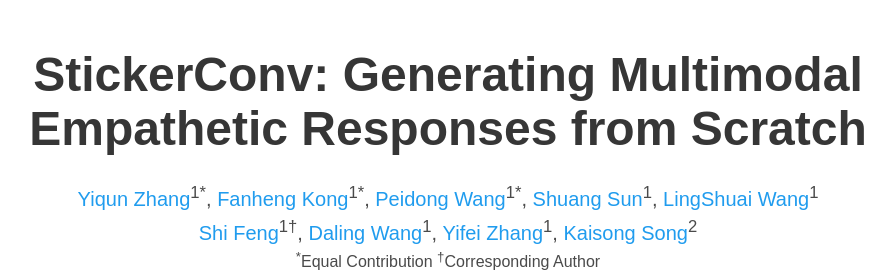
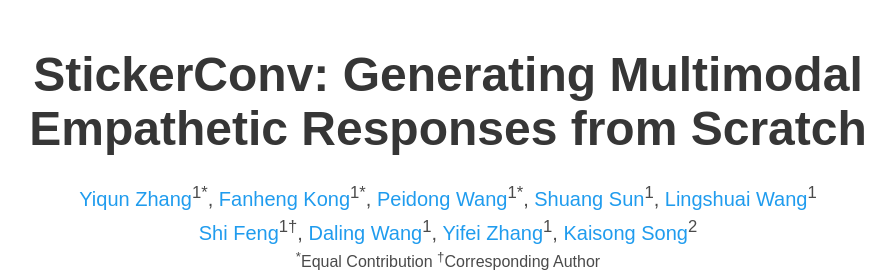
Before and after one commit to NEU-DataMining/StickerConv, a plain HTML site: page index.html in a window 1280 px wide. Shown: the top 272 px of the page, without its empty margins (192-1087 px from the left). Drawn offline with nearby package versions, Linux system fonts and the light colour scheme; some icons are missing; a web font is replaced by a local one.

Commit message:
Update index.html

```diff
--- a/index.html
+++ b/index.html
@@ -64,7 +64,7 @@
                   <span class="author-block">
                     <a href="https://github.com/NanShanhai" target="_blank">Shuang Sun</a><sup>1</sup>,</span>
                   <span class="author-block">
-                    <a href="https://github.com/WangLingS" target="_blank">LingShuai Wang</a><sup>1</sup></span>
+                    <a href="https://github.com/WangLingS" target="_blank">Lingshuai Wang</a><sup>1</sup></span>
                   <br>
                   <span class="author-block">
                     <a href="https://scholar.google.com/citations?hl=zh-CN&user=XjA2Le4AAAAJ" target="_blank">Shi Feng</a><sup>1†</sup>,</span>
```
